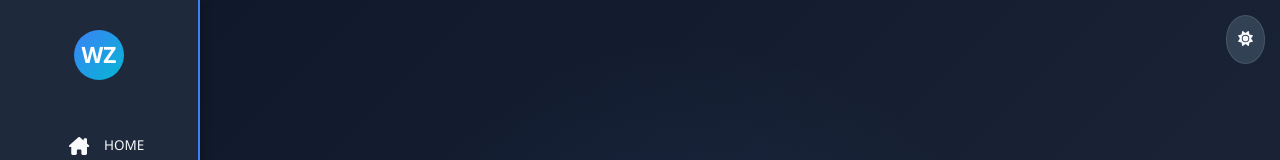
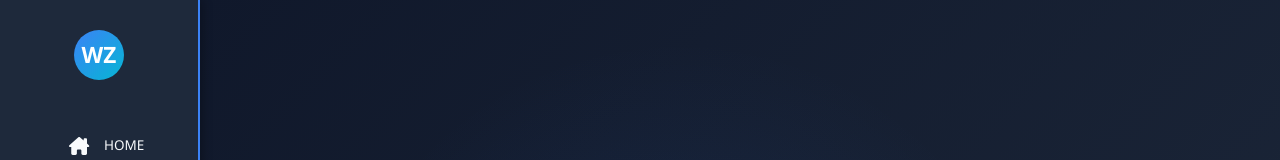
Before and after one commit to wilsonXeem/portfolio, a React (Create React App) app: page / in a window 1280 px wide. Shown: the top 160 px of the page. Built offline with nearby package versions, Linux system fonts and the light colour scheme.

Commit message:
Add files via upload

```diff
--- a/package.json
+++ b/package.json
@@ -32,6 +32,9 @@
       "react-app/jest"
     ]
   },
+  "engines": {
+    "node": "22.x"
+  },
   "browserslist": {
     "production": [
       ">0.2%",
--- a/src/App.css
+++ b/src/App.css
@@ -150,25 +150,7 @@ a {
   transform: scale(1.05);
 }
 
-/* Theme Toggle */
-.theme-toggle {
-  position: fixed;
-  top: 1rem;
-  right: 1rem;
-  background: var(--bg-card);
-  border: 1px solid var(--border);
-  color: var(--text-primary);
-  padding: 0.75rem;
-  border-radius: 50%;
-  cursor: pointer;
-  transition: all 0.3s ease;
-  z-index: 1000;
-}
 
-.theme-toggle:hover {
-  background: var(--primary);
-  transform: scale(1.1);
-}
 
 /* Main Content */
 .bod {
@@ -722,14 +704,31 @@ a {
   .sidebar {
     transform: translateX(-100%);
     width: 250px;
+    height: 100vh;
+    overflow-y: auto;
   }
 
   .sidebar.open {
     transform: translateX(0);
+    box-shadow: 2px 0 20px rgba(0, 0, 0, 0.5);
+  }
+
+  .sidebar:hover {
+    width: 250px;
+  }
+
+  .sidebar .side {
+    justify-content: flex-start;
+    padding-left: 2rem;
+  }
+
+  .sidebar .side h5 {
+    display: block;
   }
 
   .mobile-menu-toggle {
     display: block;
+    box-shadow: 0 2px 10px rgba(0, 0, 0, 0.2);
   }
 
   .bod {
--- a/src/components/Footer.js
+++ b/src/components/Footer.js
@@ -13,7 +13,14 @@ import Logo from "../data/logo.png";
 function Footer() {
   return (
     <div className="footer" id="footer">
-      <div style={{ marginBottom: "2rem" }}>
+      <div
+        style={{
+          marginBottom: "2rem",
+          display: "flex",
+          justifyContent: "center",
+          gap: "2rem",
+        }}
+      >
         <a href="https://wa.me/2349033782254">
           <FontAwesomeIcon icon={faWhatsapp} fontSize={50} />
         </a>
@@ -29,9 +36,7 @@ function Footer() {
       </div>
 
       <a href="/">
-        <div className="foot">
-          AlgorizimCodes 2023.
-        </div>
+        <div className="foot">ProgrammoCeuticals 2025.</div>
       </a>
     </div>
   );
--- a/src/pages/Home.js
+++ b/src/pages/Home.js
@@ -8,13 +8,10 @@ import Resume from "../components/Resume";
 import Works from "../components/Works";
 import Contact from "../components/Contact";
 import Footer from "../components/Footer";
-import ThemeToggle from "../components/ThemeToggle";
-
 function Home() {
   return (
     <div className="home">
       <Sidebar />
-      <ThemeToggle />
       <div className="bod">
         <Banner />
         <Description />
```
Also changed, not shown: 2 other files (tests, documents, lock files or other folders).
